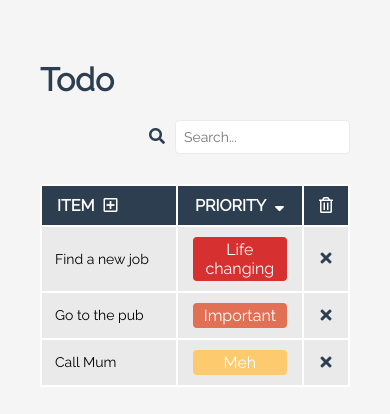
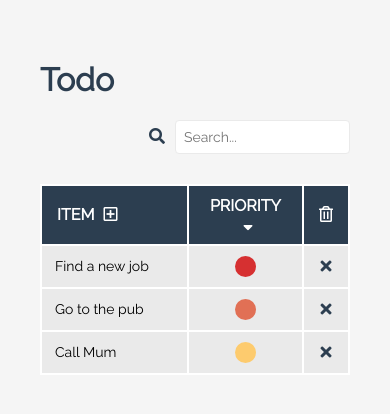
Before and after one commit to josh-newton/vue-todo-list, a Vue app: page / in a window 390 px wide. Shown: the top 414 px of the page. Built offline with nearby package versions, Linux system fonts and the light colour scheme.

Commit message:
Fix broken media query

```diff
--- a/src/components/List.vue
+++ b/src/components/List.vue
@@ -233,13 +233,18 @@ table{
 
 @media screen and (max-width: 600px) {
   // Reduce priority options to coloured circles on mobile devices
-  .priority span{
+  .item-priority span{
     display: none;
   }
-  .priority p{
+  .item-priority p{
     width: 15px;
     height: 15px;
     border-radius: 50%;
   }
+  .add-new-row{
+    select{
+      width: auto;
+    }
+  }
 }
 </style>
```
